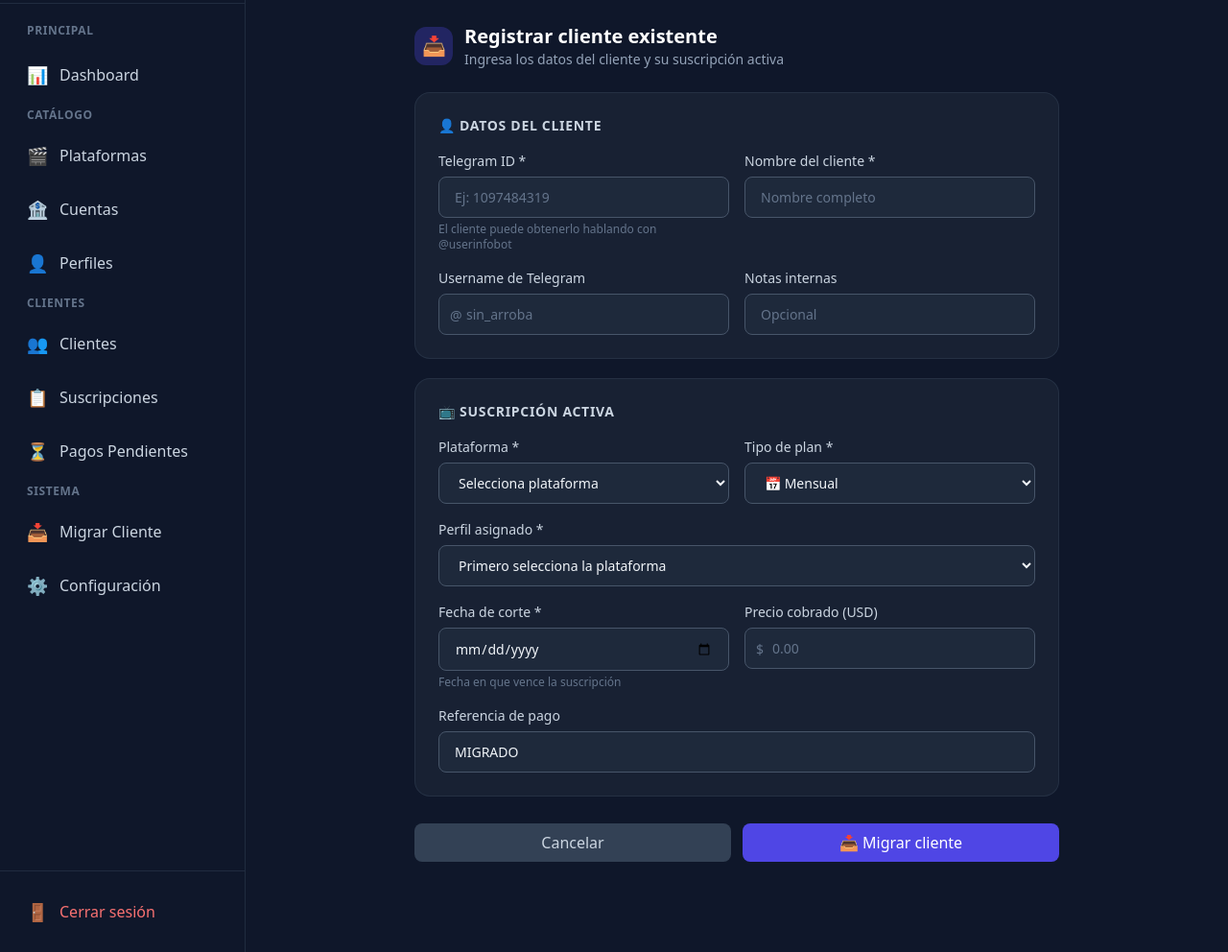
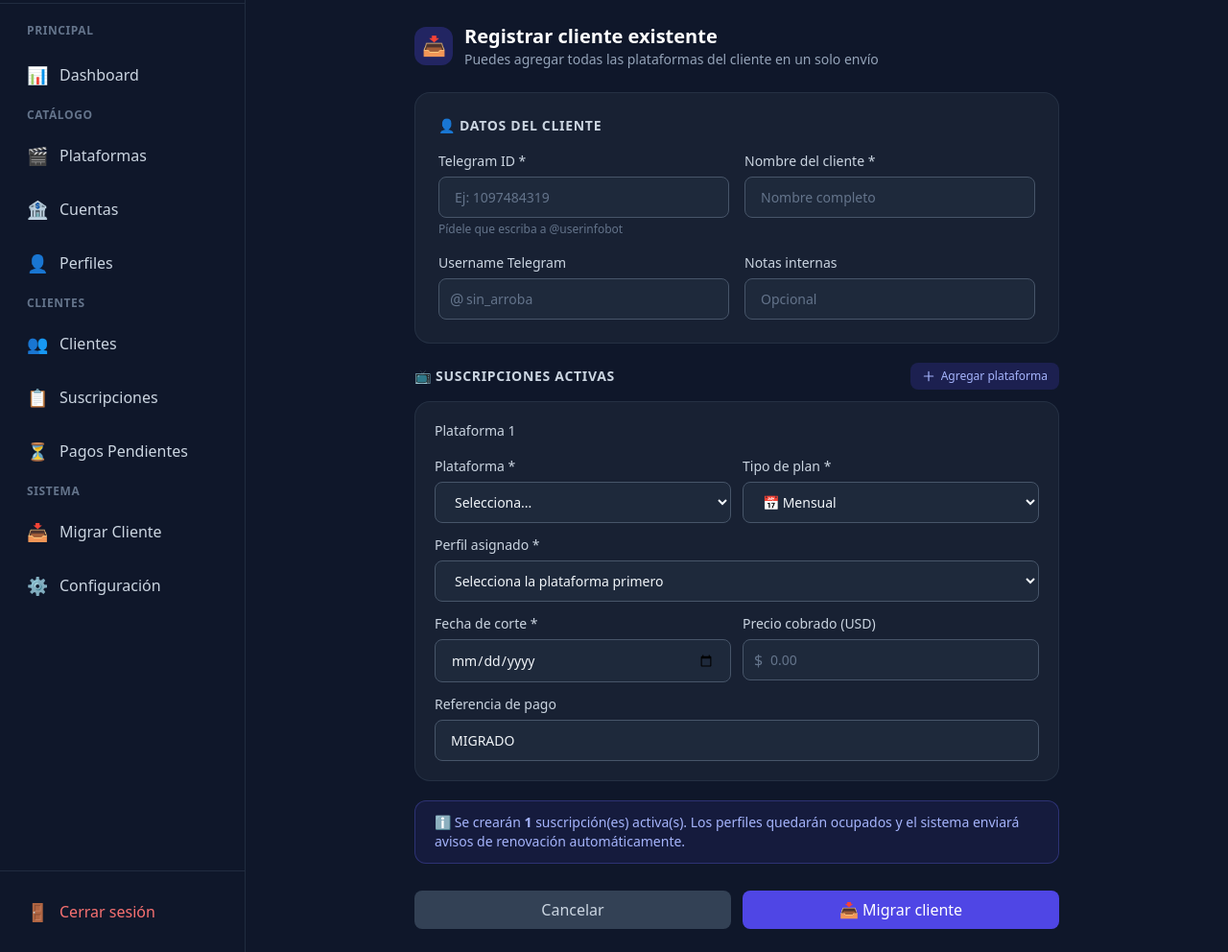
Before and after one commit to luisgdr55/SmartFlix, a FastAPI app: template admin_panel/templates/migrate.html in a window 1280 px wide. Shown: the part 73-1065 px from the top of the page at 96% size. Run offline with FastAPI, Linux system fonts and the light colour scheme; the template is opened without the code that fills it, so the values that code supplies are empty; parts of the project's set-up code (start-up, migrations or seed data) failed here and were passed over; some libraries are stand-ins or nearby versions.

Commit message:
Migrate form: support multiple platforms per client in single submission

```diff
--- a/admin_panel/templates/migrate.html
+++ b/admin_panel/templates/migrate.html
@@ -19,7 +19,7 @@
     <div class="w-10 h-10 rounded-xl bg-indigo-600/30 flex items-center justify-center text-xl">📥</div>
     <div>
       <h2 class="text-xl font-bold text-white">Registrar cliente existente</h2>
-      <p class="text-sm text-slate-400">Ingresa los datos del cliente y su suscripción activa</p>
+      <p class="text-sm text-slate-400">Puedes agregar todas las plataformas del cliente en un solo envío</p>
     </div>
   </div>
 
@@ -29,53 +29,67 @@
     <div class="bg-slate-800/60 border border-slate-700/50 rounded-2xl p-6">
       <h3 class="text-sm font-semibold text-slate-300 uppercase tracking-wider mb-4">👤 Datos del cliente</h3>
       <div class="grid grid-cols-1 sm:grid-cols-2 gap-4">
-
         <div>
           <label class="form-label">Telegram ID *</label>
-          <input type="number" name="telegram_id" required placeholder="Ej: 1097484319"
-            class="form-input" />
-          <p class="text-xs text-slate-500 mt-1">El cliente puede obtenerlo hablando con @userinfobot</p>
+          <input type="number" name="telegram_id" required placeholder="Ej: 1097484319" class="form-input" />
+          <p class="text-xs text-slate-500 mt-1">Pídele que escriba a @userinfobot</p>
         </div>
-
         <div>
           <label class="form-label">Nombre del cliente *</label>
-          <input type="text" name="client_name" required placeholder="Nombre completo"
-            class="form-input" />
+          <input type="text" name="client_name" required placeholder="Nombre completo" class="form-input" />
         </div>
-
         <div>
-          <label class="form-label">Username de Telegram</label>
+          <label class="form-label">Username Telegram</label>
           <div class="relative">
-            <span style="position:absolute;left:0.75rem;top:50%;transform:translateY(-50%);color:#64748b;font-size:0.875rem">@</span>
-            <input type="text" name="username" placeholder="sin_arroba"
-              style="padding-left:1.75rem" class="form-input" />
+            <span style="position:absolute;left:0.75rem;top:50%;transform:translateY(-50%);color:#64748b">@</span>
+            <input type="text" name="username" placeholder="sin_arroba" style="padding-left:1.75rem" class="form-input" />
+          </div>
+        </div>
+        <div>
+          <label class="form-label">Notas internas</label>
+          <input type="text" name="notes" placeholder="Opcional" class="form-input" />
+        </div>
       </div>
     </div>
 
-        <div>
-          <label class="form-label">Notas internas</label>
-          <input type="text" name="notes" placeholder="Opcional"
-            class="form-input" />
+    <!-- Filas de suscripciones -->
+    <div class="space-y-3">
+      <div class="flex items-center justify-between">
+        <h3 class="text-sm font-semibold text-slate-300 uppercase tracking-wider">📺 Suscripciones activas</h3>
+        <button type="button" @click="addRow()"
+          class="flex items-center gap-1.5 text-xs bg-indigo-600/20 hover:bg-indigo-600/40 text-indigo-300 px-3 py-1.5 rounded-lg transition-colors">
+          <svg class="w-3.5 h-3.5" fill="none" stroke="currentColor" viewBox="0 0 24 24">
+            <path stroke-linecap="round" stroke-linejoin="round" stroke-width="2" d="M12 4v16m8-8H4"/>
+          </svg>
+          Agregar plataforma
+        </button>
       </div>
 
-      </div>
+      <template x-for="(row, idx) in rows" :key="row.id">
+        <div class="bg-slate-800/60 border border-slate-700/50 rounded-2xl p-5">
+          <div class="flex items-center justify-between mb-4">
+            <span class="text-sm font-medium text-slate-300" x-text="'Plataforma ' + (idx + 1)"></span>
+            <button type="button" x-show="rows.length > 1" @click="removeRow(idx)"
+              class="text-xs text-red-400 hover:text-red-300 bg-red-500/10 hover:bg-red-500/20 px-2 py-1 rounded-lg transition-colors">
+              ✕ Quitar
+            </button>
           </div>
 
-    <!-- Datos de la suscripción -->
-    <div class="bg-slate-800/60 border border-slate-700/50 rounded-2xl p-6">
-      <h3 class="text-sm font-semibold text-slate-300 uppercase tracking-wider mb-4">📺 Suscripción activa</h3>
-      <div class="grid grid-cols-1 sm:grid-cols-2 gap-4">
+          <div class="grid grid-cols-1 sm:grid-cols-2 gap-3">
 
+            <!-- Plataforma -->
             <div>
               <label class="form-label">Plataforma *</label>
-          <select name="platform_id" required class="form-input" @change="loadProfiles($event.target.value)">
-            <option value="">Selecciona plataforma</option>
+              <select name="platform_id" required class="form-input"
+                @change="loadProfiles(idx, $event.target.value)">
+                <option value="">Selecciona...</option>
                 {% for p in platforms %}
                 <option value="{{ p['id'] }}">{{ p.get('icon_emoji','') }} {{ p['name'] }}</option>
                 {% endfor %}
               </select>
             </div>
 
+            <!-- Plan -->
             <div>
               <label class="form-label">Tipo de plan *</label>
               <select name="plan_type" required class="form-input">
@@ -85,54 +99,57 @@
               </select>
             </div>
 
+            <!-- Perfil -->
             <div class="sm:col-span-2">
               <label class="form-label">Perfil asignado *</label>
-          <select name="profile_id" required class="form-input" x-model="selectedProfile">
-            <option value="">Primero selecciona la plataforma</option>
-            <template x-for="pr in profiles" :key="pr.id">
-              <option :value="pr.id" x-text="pr.profile_name + ' (' + (pr.profile_type === 'monthly' ? 'Mensual' : pr.profile_type === 'week' ? 'Semanal' : 'Express') + ')'"></option>
+              <select name="profile_id" required class="form-input">
+                <option value="">Selecciona la plataforma primero</option>
+                <template x-for="pr in (row.profiles || [])" :key="pr.id">
+                  <option :value="pr.id"
+                    x-text="pr.profile_name + ' (' + (pr.profile_type==='monthly'?'Mensual':pr.profile_type==='week'?'Semanal':'Express') + ')'">
+                  </option>
                 </template>
               </select>
-          <p x-show="loadingProfiles" class="text-xs text-slate-400 mt-1">Cargando perfiles...</p>
-          <p x-show="!loadingProfiles && profiles.length === 0 && platformSelected" class="text-xs text-amber-400 mt-1">⚠️ No hay perfiles disponibles para esta plataforma</p>
+              <p x-show="row.loading" class="text-xs text-slate-400 mt-1">Cargando perfiles...</p>
+              <p x-show="!row.loading && row.profiles && row.profiles.length === 0 && row.platformSelected"
+                class="text-xs text-amber-400 mt-1">⚠️ Sin perfiles disponibles</p>
             </div>
 
+            <!-- Fecha de corte -->
             <div>
               <label class="form-label">Fecha de corte *</label>
               <input type="date" name="end_date" required class="form-input" />
-          <p class="text-xs text-slate-500 mt-1">Fecha en que vence la suscripción</p>
             </div>
 
+            <!-- Precio -->
             <div>
               <label class="form-label">Precio cobrado (USD)</label>
               <div class="relative">
-            <span style="position:absolute;left:0.75rem;top:50%;transform:translateY(-50%);color:#64748b;font-size:0.875rem">$</span>
+                <span style="position:absolute;left:0.75rem;top:50%;transform:translateY(-50%);color:#64748b">$</span>
                 <input type="number" name="price_usd" step="0.01" min="0" placeholder="0.00"
                   style="padding-left:1.75rem" class="form-input" />
               </div>
             </div>
 
+            <!-- Referencia -->
             <div class="sm:col-span-2">
               <label class="form-label">Referencia de pago</label>
-          <input type="text" name="payment_reference" placeholder="Referencia o 'MIGRADO' si no aplica"
-            value="MIGRADO" class="form-input" />
+              <input type="text" name="payment_reference" value="MIGRADO" class="form-input" />
             </div>
 
           </div>
         </div>
+      </template>
+    </div>
 
-    <!-- Resumen visual -->
-    <div x-show="selectedProfile" x-cloak
-      class="bg-indigo-600/10 border border-indigo-500/30 rounded-xl px-5 py-4 text-sm text-indigo-300">
-      ℹ️ Al guardar se creará el usuario, la suscripción activa y el perfil quedará marcado como <b>Ocupado</b>.
-      El sistema enviará avisos de renovación automáticamente cuando se acerque la fecha de corte.
+    <!-- Info -->
+    <div class="bg-indigo-600/10 border border-indigo-500/30 rounded-xl px-5 py-3 text-sm text-indigo-300">
+      ℹ️ Se crearán <strong x-text="rows.length"></strong> suscripción(es) activa(s). Los perfiles quedarán ocupados y el sistema enviará avisos de renovación automáticamente.
     </div>
 
     <div class="flex gap-3 pt-2">
       <a href="/panel/profiles" class="btn-secondary flex-1 justify-center">Cancelar</a>
-      <button type="submit" class="btn-primary flex-1 justify-center">
-        📥 Migrar cliente
-      </button>
+      <button type="submit" class="btn-primary flex-1 justify-center">📥 Migrar cliente</button>
     </div>
 
   </form>
@@ -142,25 +159,31 @@
 <script>
 function migrateForm() {
   return {
-    profiles: [],
-    selectedProfile: '',
-    loadingProfiles: false,
-    platformSelected: false,
+    rows: [{ id: 1, profiles: [], loading: false, platformSelected: false }],
+    nextId: 2,
 
-    async loadProfiles(platformId) {
-      this.profiles = [];
-      this.selectedProfile = '';
-      this.platformSelected = !!platformId;
+    addRow() {
+      this.rows.push({ id: this.nextId++, profiles: [], loading: false, platformSelected: false });
+    },
+
+    removeRow(idx) {
+      this.rows.splice(idx, 1);
+    },
+
+    async loadProfiles(idx, platformId) {
+      const row = this.rows[idx];
+      row.profiles = [];
+      row.platformSelected = !!platformId;
       if (!platformId) return;
-      this.loadingProfiles = true;
+      row.loading = true;
       try {
         const res = await fetch(`/panel/api/profiles/available/${platformId}`);
         const data = await res.json();
-        this.profiles = data.profiles || [];
+        row.profiles = data.profiles || [];
       } catch(e) {
-        this.profiles = [];
+        row.profiles = [];
       } finally {
-        this.loadingProfiles = false;
+        row.loading = false;
       }
     }
   }
```
Also changed, not shown: admin_panel/router.py (+70 -61 lines). Lines whose indentation alone changed are shown as unchanged.
